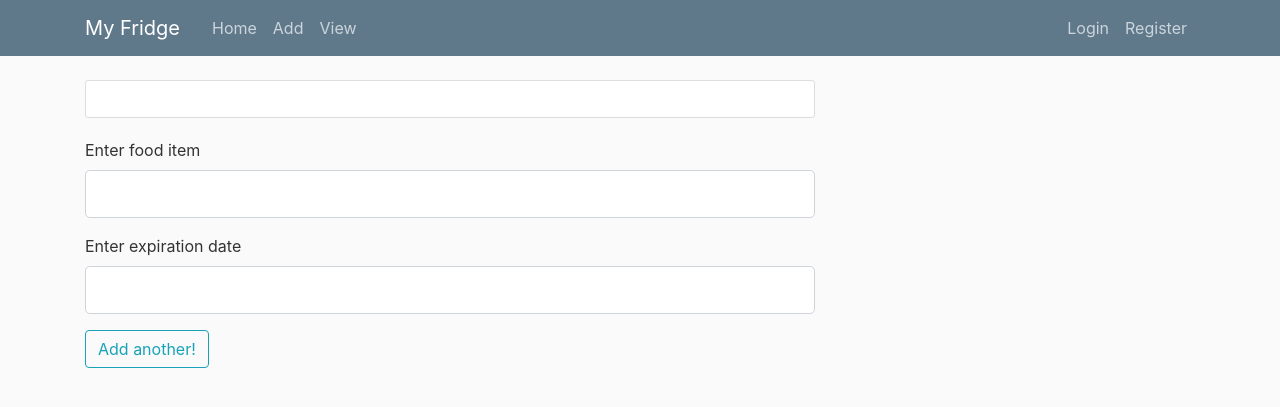
After one commit to rishsol/My-Fridge, a Flask app: template templates/new_item.html in a window 1280 px wide. The commit adds this page. Shown: the top 407 px of the page. Run offline with Flask 2, Linux system fonts and the light colour scheme; the template is opened without the code that fills it: values that come from a table or form of the project are taken from there, others are empty; some libraries are stand-ins or nearby versions.

Commit message:
view fridge

```diff
--- a/app.py
+++ b/app.py
@@ -1,4 +1,4 @@
-from flask import Flask, render_template, url_for, redirect
+from flask import Flask, render_template, url_for, redirect, request
 from forms import Item
 
 app = Flask(__name__)
@@ -12,12 +12,15 @@
 
 @app.route('/add', methods=['POST', 'GET'])
 def add():
-    form  = [Item()]
-    if form[len(form) - 1].validate_on_submit:
-        form.append(Item())
-        add()
-    else:
-        return render_template('add.html', title='Add', form=form)
+    forms = Item(request.form)
+    while request.method == 'POST' and forms.validate():
+        newForm = Item(request.form)
+        return render_template('new_item.html', newForm=newForm)
+    return render_template('add.html', title='Add', forms=forms)
+
+@app.route('/view')
+def view():
+    return render_template('view.html')
 
 if __name__ == '__main__':
     app.run(debug=True)
--- a/forms.py
+++ b/forms.py
@@ -7,22 +7,19 @@
     exp_date = StringField(u'Enter expiration date', validators=[DataRequired()])
     submit = SubmitField('Add another!')
 
-'''
 class RegistrationForm(FlaskForm):
     username = StringField('Username',
                            validators=[DataRequired(), Length(min=2, max=20)])
     email = StringField('Email',
-                        validators=[DataRequired(), Email()])
+                        validators=[DataRequired()])
     password = PasswordField('Password', validators=[DataRequired()])
     confirm_password = PasswordField('Confirm Password',
                                      validators=[DataRequired(), EqualTo('password')])
     submit = SubmitField('Sign Up')
 
-
 class LoginForm(FlaskForm):
     email = StringField('Email',
-                        validators=[DataRequired(), Email()])
+                        validators=[DataRequired()])
     password = PasswordField('Password', validators=[DataRequired()])
     remember = BooleanField('Remember Me')
     submit = SubmitField('Login')
-'''
--- a/templates/add.html
+++ b/templates/add.html
@@ -1,33 +1,26 @@
 {% extends "layout.html" %}
-<legend class="border-bottom mb-4">Add Items to Your Fridge!</legend>
-<style>
-    .content-section {
-        padding-bottom: 10px;
-    }
-</style>
 {% block content %}
-    {% for item in form %}
+    <legend class="border-bottom mb-4">Add Items to Your Fridge!</legend>
     <div class="content-section">
         <form method="POST" action="">
-                {{ item.hidden_tag() }}
+                {{ forms.hidden_tag() }}
                 <fieldset class="form-group">
                     </div>
                     <div class="form-group">
-                        {{ item.food_item.label(class="form-control-label") }}
-                        {{ item.food_item(class="form-control form-control-lg") }}
+                        {{ forms.food_item.label(class="form-control-label") }}
+                        {{ forms.food_item(class="form-control form-control-lg") }}
                     </div>
                     <div class="form-group">
-                        {{ item.exp_date.label(class="form-control-label") }}
-                        {{ item.exp_date(class="form-control form-control-lg") }}
+                        {{ forms.exp_date.label(class="form-control-label") }}
+                        {{ forms.exp_date(class="form-control form-control-lg") }}
                     </div>
                 </fieldset>
                 <div class="form-group">
-                    {{ item.submit(class="btn btn-outline-info") }}
+                    {{ forms.submit(class="btn btn-outline-info") }}
                 </div>
-    {% endfor %}
         </form>
     </div>
-{% endblock content %}
+{% endblock %}
 <div class="border-top pt-3">
         <small class="text-muted">
         Already Have An Account? <a class="ml-2" href="{{ url_for('home') }}">Sign In</a>
--- a/templates/home.html
+++ b/templates/home.html
@@ -1,5 +1,5 @@
 {% extends "layout.html" %}
-    {% block item %}
+{% block item %}
     <style>
         h1 {
             text-align: center;
--- a/templates/layout.html
+++ b/templates/layout.html
@@ -27,6 +27,7 @@
             <div class="navbar-nav mr-auto">
               <a class="nav-item nav-link" href="{{ url_for('home') }}">Home</a>
               <a class="nav-item nav-link" href="{{ url_for('add') }}">Add</a>
+              <a class="nav-item nav-link" href="{{ url_for('view') }}">View</a>
             </div>
             <!-- Navbar Right Side -->
             <div class="navbar-nav">
--- /dev/null
+++ b/templates/new_item.html
@@ -0,0 +1,22 @@
+{% extends "add.html" %}
+{% block content %}
+    <div class="content-section">
+        <form method="POST" action="">
+                {{ newForm.hidden_tag() }}
+                <fieldset class="form-group">
+                    </div>
+                    <div class="form-group">
+                        {{ newForm.food_item.label(class="form-control-label") }}
+                        {{ newForm.food_item(class="form-control form-control-lg") }}
+                    </div>
+                    <div class="form-group">
+                        {{ newForm.exp_date.label(class="form-control-label") }}
+                        {{ newForm.exp_date(class="form-control form-control-lg") }}
+                    </div>
+                </fieldset>
+                <div class="form-group">
+                    {{ newForm.submit(class="btn btn-outline-info") }}
+                </div>
+        </form>
+    </div>
+{% endblock %}
--- /dev/null
+++ b/templates/view.html
@@ -0,0 +1,2 @@
+{% extends "layout.html" %}
+    <p>Your Items</p>
```
